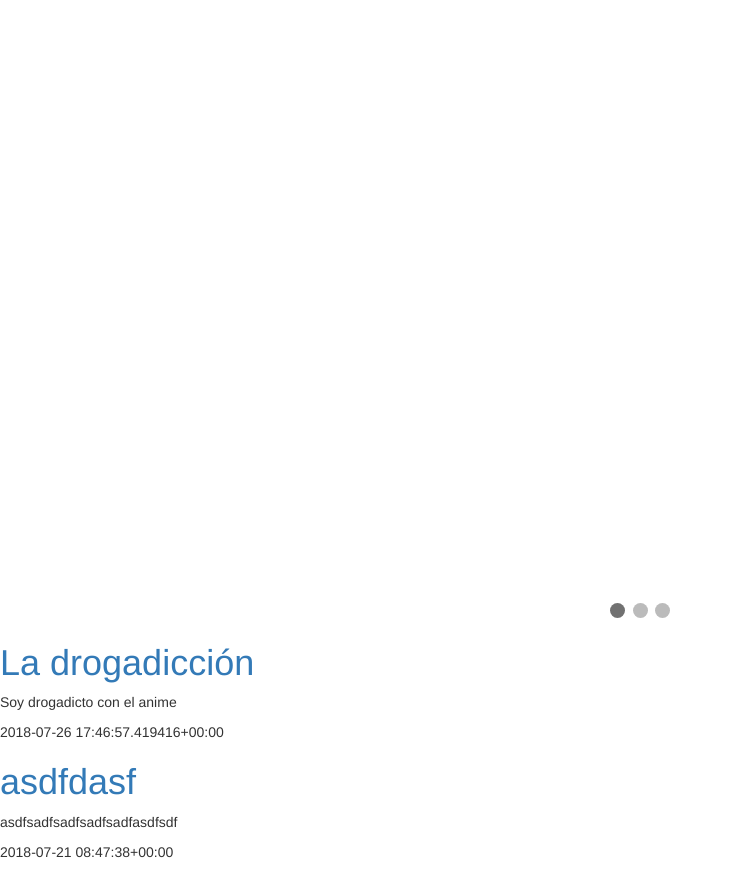
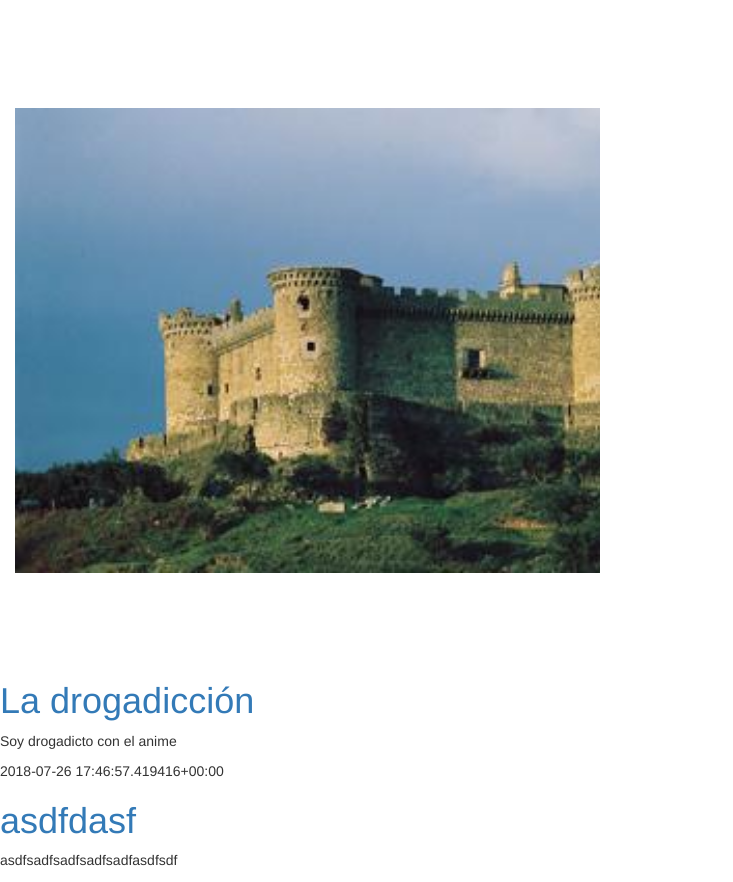
Before and after one commit to JonatanCS/my-first-blog, a Django app: page / in a window 1280 px wide. Shown: the part 52-934 px from the top of the page, without its empty margins (0-733 px from the left). Run offline with Django 3.2, Linux system fonts and the light colour scheme; data comes from the database, SQL or seed files in the repository; some libraries are stand-ins or nearby versions.

Commit message:
commit blog

```diff
--- a/blog/static/main.css
+++ b/blog/static/main.css
@@ -1,93 +1,50 @@
-* {box-sizing:border-box}
-
-/* Slideshow container */
-.slideshow-container {
-  max-width: 1000px;
-  position: relative;
-  margin: auto;
+.slider {
+	width: 600px;
+	overflow: hidden;
+	position: relative;
 }
 
-/* Hide the images by default */
-.mySlides {
-    display: none;
+.slider .controls ul {
+   padding: 0px;
+   text-align: center;
+   position: absolute;
+   bottom: 1em;
+   margin: 0px;
+   width: 100%;
+   z-index: 5;
 }
 
-/* Next & previous buttons */
-.prev, .next {
-  cursor: pointer;
-  position: absolute;
-  top: 50%;
-  width: auto;
-  margin-top: -22px;
-  padding: 16px;
-  color: white;
-  font-weight: bold;
-  font-size: 18px;
-  transition: 0.6s ease;
-  border-radius: 0 3px 3px 0;
+
+.slider .controls li {
+	list-style-type: none;
+	background-color: #444;
+	width: 20px;
+	height: 20px;
+	border-radius: 50%;
+	box-shadow: 0px 0px 5px rgba(0,0,0,0.4);
+	margin-right: 5px;
+	display: inline-block;
+	cursor: pointer;
 }
 
-/* Position the "next button" to the right */
-.next {
-  right: 0;
-  border-radius: 3px 0 0 3px;
+
+.slider .controls li.active {
+   background-color: rgb(50,50,150);
 }
 
-/* On hover, add a black background color with a little bit see-through */
-.prev:hover, .next:hover {
-  background-color: rgba(0,0,0,0.8);
+.slider .container {
+	white-space: nowrap;
+	position: relative;
+	transition: all 0.3s;
+	left: 0px;
 }
 
-/* Caption text */
-.text {
-  color: #f2f2f2;
-  font-size: 15px;
-  padding: 8px 12px;
-  position: absolute;
-  bottom: 8px;
-  width: 100%;
-  text-align: center;
+.slider .container *{
+	white-space: normal;
 }
 
-/* Number text (1/3 etc) */
-.numbertext {
-  color: #f2f2f2;
-  font-size: 12px;
-  padding: 8px 12px;
-  position: absolute;
-  top: 0;
+.slider  img {
+	width: 100%;
+	display: inline-block;
+	margin-right: -4px;
 }
-
-/* The dots/bullets/indicators */
-.dot {
-  cursor: pointer;
-  height: 15px;
-  width: 15px;
-  margin: 0 2px;
-  background-color: #bbb;
-  border-radius: 50%;
-  display: inline-block;
-  transition: background-color 0.6s ease;
-}
-
-.active, .dot:hover {
-  background-color: #717171;
-}
-
-/* Fading animation */
-.fade {
-  -webkit-animation-name: fade;
-  -webkit-animation-duration: 1.5s;
-  animation-name: fade;
-  animation-duration: 1.5s;
-}
-
-@-webkit-keyframes fade {
-  from {opacity: .4}
-  to {opacity: 1}
-}
-
-@keyframes fade {
-  from {opacity: .4}
-  to {opacity: 1}
-}
--- a/blog/templates/blog/base.html
+++ b/blog/templates/blog/base.html
@@ -5,9 +5,14 @@
     <meta charset="UTF-8">
     <meta name="viewport" content="width=device-width, initial-scale=1.0">
     <meta http-equiv="X-UA-Compatible" content="ie=edge">
-    <link rel="stylesheet" type="text/css" href="static/main.css">
+    <link rel="stylesheet" type="text/css" href="../../static/main.css">
+
     <link rel="stylesheet" href="https://maxcdn.bootstrapcdn.com/bootstrap/3.3.7/css/bootstrap.min.css"
      integrity="sha384-BVYiiSIFeK1dGmJRAkycuHAHRg32OmUcww7on3RYdg4Va+PmSTsz/K68vbdEjh4u" crossorigin="anonymous">
+     <script type="text/javascript" src="../../js/main.js"></script>
+     <script src="https://code.jquery.com/jquery-3.3.1.min.js"
+     integrity="sha256-FgpCb/KJQlLNfOu91ta32o/NMZxltwRo8QtmkMRdAu8="
+     crossorigin="anonymous"></script>
      <script src="https://maxcdn.bootstrapcdn.com/bootstrap/3.3.7/js/bootstrap.min.js" integrity="sha384-Tc5IQib027qvyjSMfHjOMaLkfuWVxZxUPnCJA7l2mCWNIpG9mGCD8wGNIcPD7Txa"
     crossorigin="anonymous"></script>
     <title>Blog</title>
@@ -15,9 +20,5 @@
 <body>
     {% block content %}
     {% endblock %}
-<script type="text/javascript" src="js/main.js"></script>
-<script src="https://code.jquery.com/jquery-3.3.1.min.js"
-  integrity="sha256-FgpCb/KJQlLNfOu91ta32o/NMZxltwRo8QtmkMRdAu8="
-  crossorigin="anonymous"></script>
 </body>
 </html>
--- a/blog/templates/blog/carousel.html
+++ b/blog/templates/blog/carousel.html
@@ -1,36 +1,16 @@
 {% block content %}
-<!-- Slideshow container -->
-<div class="slideshow-container">
-
-    <!-- Full-width images with number and caption text -->
-    <div class="mySlides fade">
-      <div class="numbertext">1 / 3</div>
-      <img src="media/gran_via.jpg" style="width:100%">
-      <div class="text">Gran Vía</div>
+<div class="slider">
+    <div class="container">
+       <img src="/blog/media/castillo_avila.jpg" alt="">
+       <img src="/blog/media/gran_via.jpg" alt="">
+       <img src="/blog/media/valldemossa.jpg" alt="">
     </div>
 
-    <div class="mySlides fade">
-      <div class="numbertext">2 / 3</div>
-      <img src="media/castillo_avila.jpg" style="width:100%">
-      <div class="text">Castillo de Ávila</div>
+    <div class="controls">
+       <ul>
+
+       </ul>
     </div>
-
-    <div class="mySlides fade">
-      <div class="numbertext">3 / 3</div>
-      <img src="media/valldemossa.jpg" style="width:100%">
-      <div class="text">Valldemossa</div>
-    </div>
-
-    <!-- Next and previous buttons -->
-    <a class="prev" onclick="plusSlides(-1)">&#10094;</a>
-    <a class="next" onclick="plusSlides(1)">&#10095;</a>
-  </div>
-  <br>
-
-  <!-- The dots/circles -->
-  <div style="text-align:center">
-    <span class="dot" onclick="currentSlide(1)"></span>
-    <span class="dot" onclick="currentSlide(2)"></span>
-    <span class="dot" onclick="currentSlide(3)"></span>
-  </div>
+</div>
+<script src="main.js"></script>
 {% endblock %}
--- a/blog/templates/blog/post_list.html
+++ b/blog/templates/blog/post_list.html
@@ -2,7 +2,9 @@
 
    {%  block content %}
    {% include 'blog/navbar.html' %}
+
    {% include 'blog/carousel.html' %}
+
    {% for post in posts %}
     <div>
         <h1><a href="{% url 'post_detail' pk=post.pk %}">{{post.title}}</a></h1>
```
Also changed, not shown: blog/js/main.js (+91 -23 lines).
